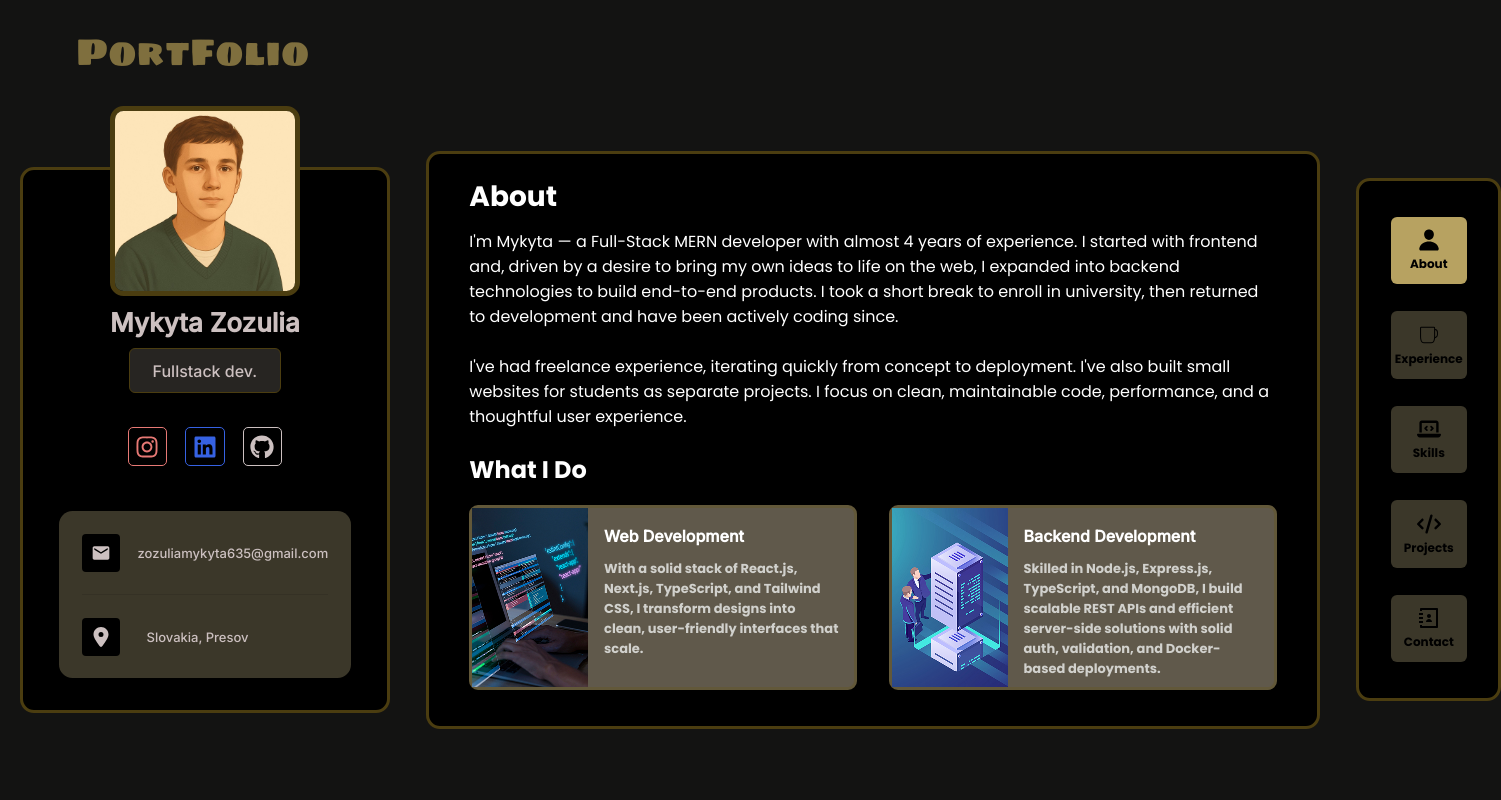
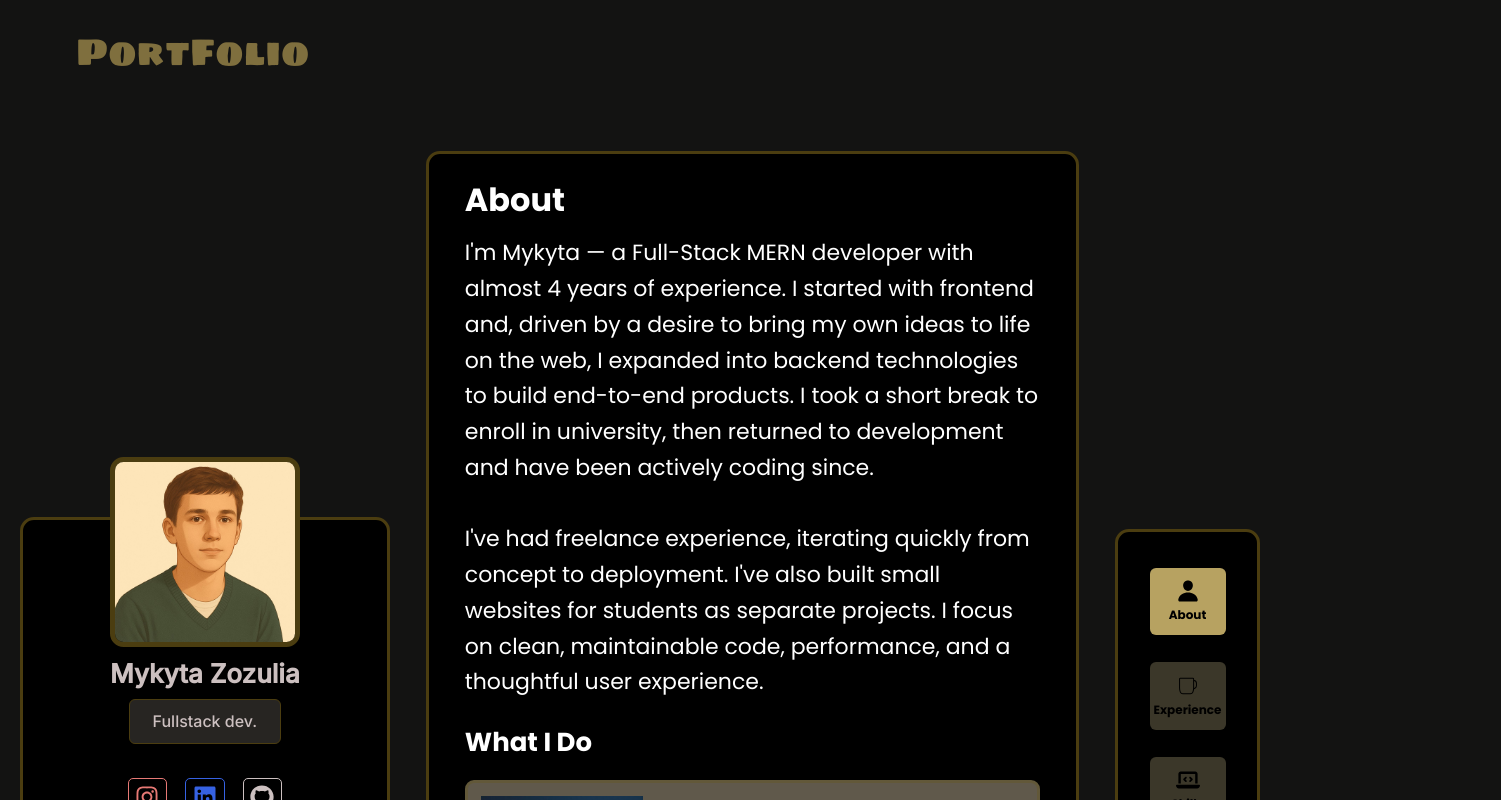
Before and after one commit to ZozuliaMykyta/portfolio-v2, a React (Vite) app: page / in a window 1280 px wide. Shown: the top 800 px of the page, 1501 px wide, since content can reach past the window. Built offline with nearby package versions, Linux system fonts and the light colour scheme.

Commit message:
fix: improve styling and layout of AboutMe component for better readability and user experience

```diff
--- a/src/components/About/AboutMe.tsx
+++ b/src/components/About/AboutMe.tsx
@@ -19,9 +19,11 @@ const AboutMe: React.FC = () => {
   ];
 
   return (
-    <div className="dark-bg pt-5 pb-8 px-9">
-      <h2 className="text-white text-[28px] font-bold mb-2.5">About</h2>
-      <p className="text-white text-[16px]">
+    <div className="dark-bg pt-5 pb-8 px-4 sm:px-6 md:px-8 2xl:px-9">
+      <h2 className="text-white text-[28px] sm:text-[30px] md:text-[32px] 2xl:text-[28px] font-bold mb-2.5">
+        About
+      </h2>
+      <p className="text-white text-[16px] sm:text-[20px] md:text-[22px] 2xl:text-[18px] leading-relaxed">
         I'm Mykyta — a Full-Stack MERN developer with almost 4 years of
         experience. I started with frontend and, driven by a desire to bring my
         own ideas to life on the web, I expanded into backend technologies to
@@ -33,19 +35,25 @@ const AboutMe: React.FC = () => {
         projects. I focus on clean, maintainable code, performance, and a
         thoughtful user experience.
       </p>
-      <h3 className="mt-5 text-[24px] font-bold text-white">What I Do</h3>
-      <div className="mt-4 flex items-center justify-between gap-7">
+      <h3 className="mt-5 text-[24px] sm:text-[25px] md:text-[26px] 2xl:text-[24px] font-bold text-white">
+        What I Do
+      </h3>
+      <div className="mt-4 flex flex-col 2xl:flex-row items-center justify-between gap-4 sm:gap-5 2xl:gap-7">
         {whatIDo.map((item, index) => (
           <div
             key={index}
-            className="flex items-start justify-between gap-3.5 rounded-[9px] border-[3px] border-solid border-[#625839] bg-[#60594B] pr-3.5 min-w-[388px]"
+            className="flex flex-col md:flex-row items-start justify-between gap-3 md:gap-3.5 rounded-[9px] border-[3px] border-solid border-[#625839] bg-[#60594B] p-3 md:pr-3.5 w-full 2xl:w-1/2 2xl:min-w-0"
           >
-            <img src={item.img} alt={item.title} />
-            <div className="pb-1.5">
-              <h4 className="mt-4 text-white text-[16px] font-family-inter font-bold">
+            <img
+              src={item.img}
+              alt={item.title}
+              className="w-full md:w-32 lg:w-36 2xl:w-auto h-32 md:h-auto object-cover md:object-contain rounded-md md:rounded-none flex-shrink-0"
+            />
+            <div className="pb-1.5 w-full">
+              <h4 className="mt-2 md:mt-4 text-white text-[18px] 2xl:text-[16px] font-family-inter font-bold">
                 {item.title}
               </h4>
-              <p className="text-[#D1D1CD] font-bold text-[13px] mt-3">
+              <p className="text-[#D1D1CD] font-bold text-[15px] md:text-[22px] 2xl:text-[13px] mt-2 md:mt-3 leading-relaxed">
                 {item.description}
               </p>
             </div>
```
